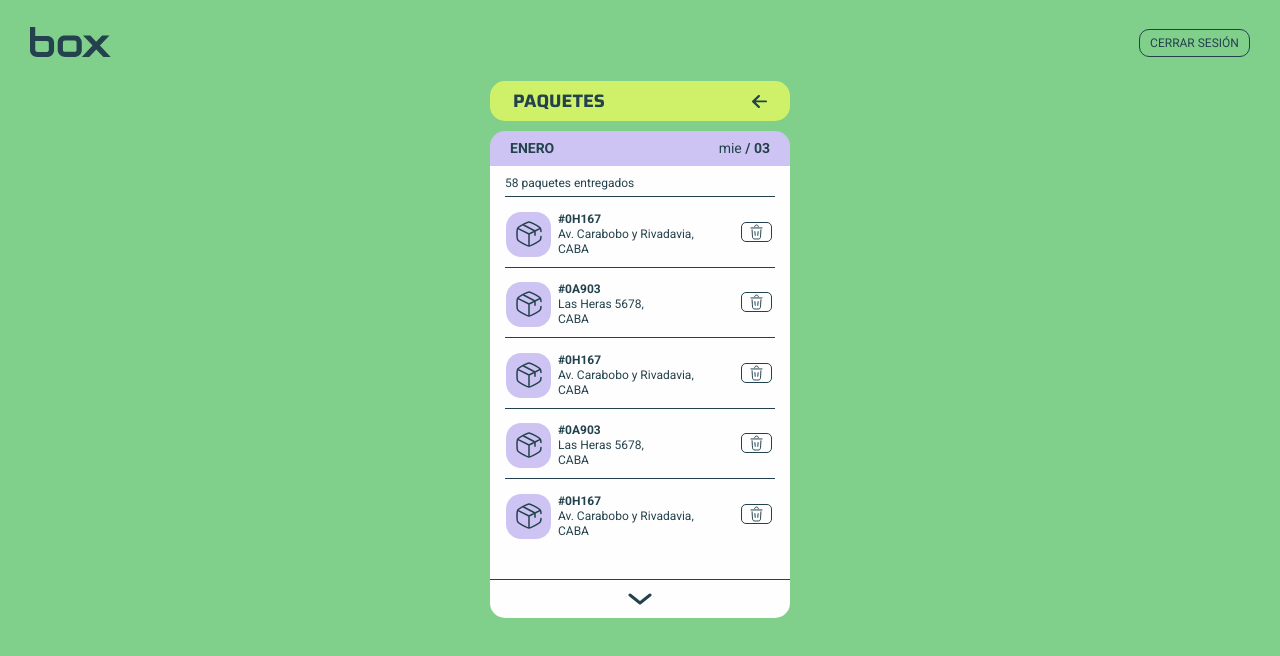
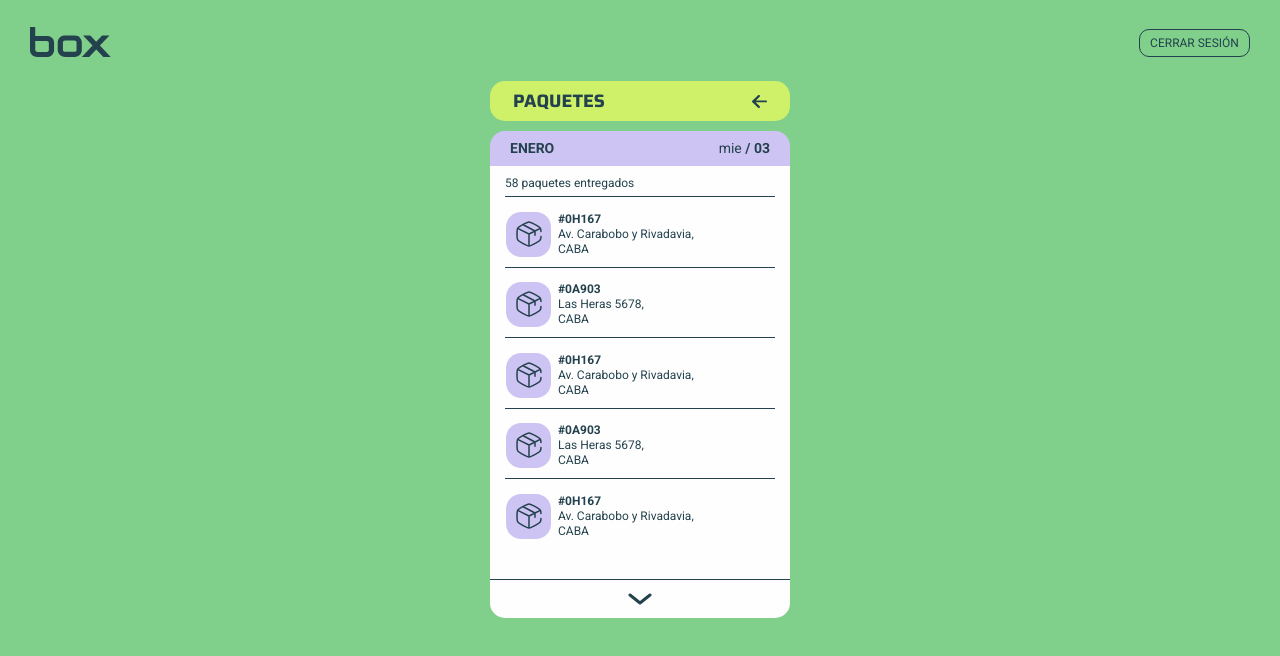
Before and after one commit to JuanPiPem/BoxDeliveryFrontend, a Next.js app: page /admin/packages in a window 1280 px wide. Shown: the top 656 px of the page. Built offline with nearby package versions, Linux system fonts and the light colour scheme.

Commit message:
remove trash can

```diff
--- a/src/commons/tableListPackages/TableListPackages.tsx
+++ b/src/commons/tableListPackages/TableListPackages.tsx
@@ -3,7 +3,6 @@
 import React, { useState } from "react";
 import s from "./tableListPackages.module.scss";
 import Package from "assets/img/Package";
-import Trash from "assets/img/Trash";
 import StatusInProgress from "assets/img/StatusInProgress";
 import StatusPending from "assets/img/StatusPending";
 import StatusDelivered from "assets/img/StatusDelivered";
@@ -61,16 +60,6 @@ const TableListPackages = (prop: Prop) => {
               </p>
             </div>
           ) : null}
-          {(prop.viewType === "home-repartidor" &&
-            prop.section === "repartos-pendientes" &&
-            prop.status === "en-curso") ||
-          prop.viewType === "paquetes-admin" ||
-          prop.viewType === "perfil-repartidor" ||
-          iniciarClicked ? (
-            <div className={`${s.div3Aling}`}>
-              <Trash />
-            </div>
-          ) : null}
           {prop.viewType === "home-repartidor" &&
           prop.section === "repartos-pendientes" &&
           prop.status === "pendiente" &&
```
